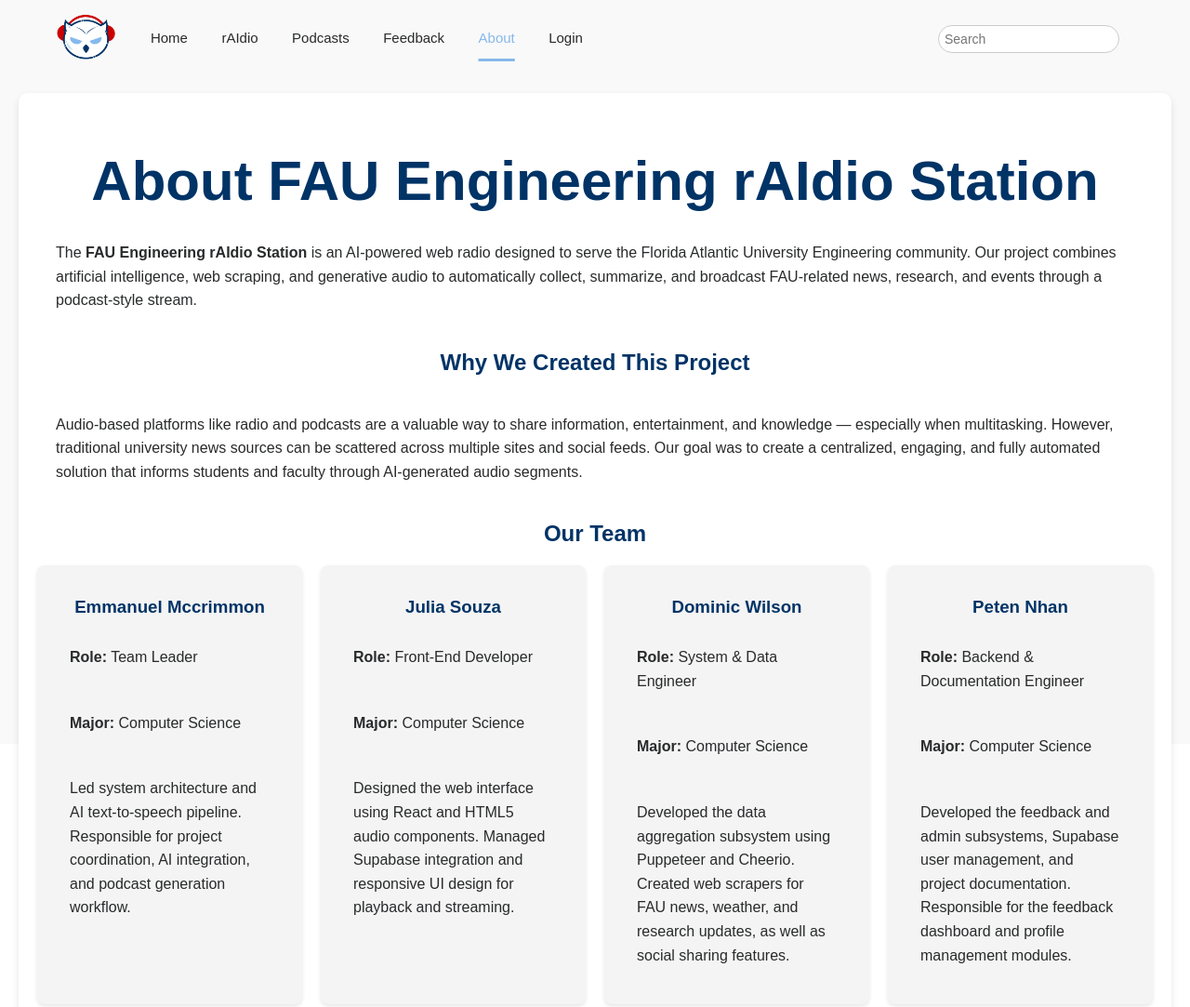
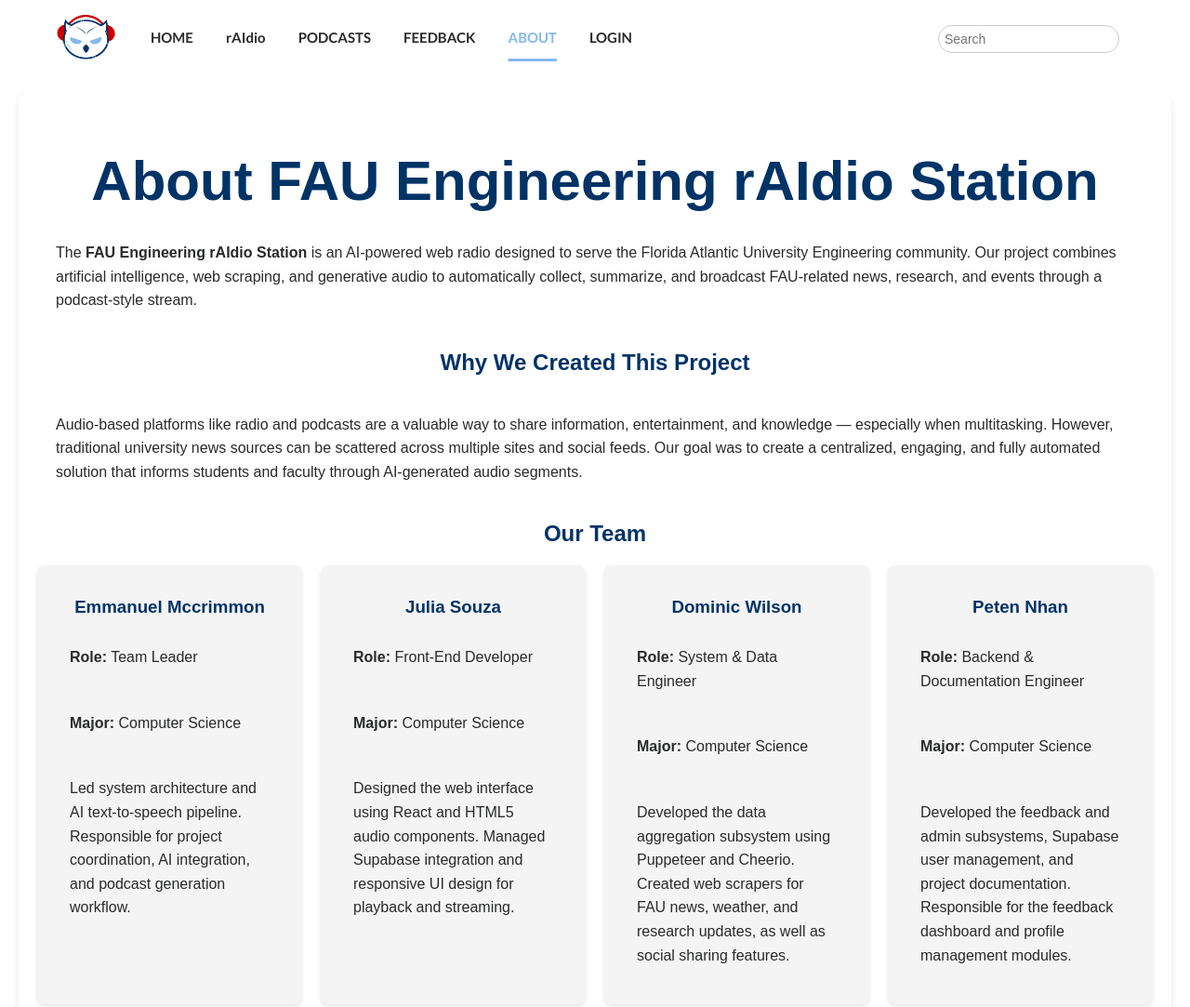
Before and after one commit to Engineering-Group-28/fau-engineering-rAIdio, a website: page pages/about.html in a window 1280 px wide. Shown: the top 1083 px of the page at 93% size. Drawn offline with nearby package versions, Linux system fonts and the light colour scheme.

Commit message:
Home text fix + About page update

```diff
--- a/pages/about.html
+++ b/pages/about.html
@@ -5,7 +5,7 @@
 <link rel="preconnect" href="https://fonts.googleapis.com">
 <link rel="preconnect" href="https://fonts.gstatic.com" crossorigin>
 <link href="https://fonts.googleapis.com/css2?family=Lato:ital,wght@0,100;0,300;0,400;0,700;0,900;1,100;1,300;1,400;1,700;1,900&display=swap" rel="stylesheet">
-  <title>About | FAU Engineering rAIdio Station</title>
+  <title>About</title>
   <style>
     /* General Styles */
     .lato-regular {
@@ -58,7 +58,7 @@ html {background-color: #FFFFFF; margin: 0; padding: 0; height: 100%;}
       margin: 0;
       padding: 0;
       font-family: 'Lexend', sans-serif;
-      background-color: #f9f9f9;
+      background-color: #ffffff;
       color: #292A2B;
     }
 
@@ -185,17 +185,17 @@ html {background-color: #FFFFFF; margin: 0; padding: 0; height: 100%;}
 </head>
 <body>
   <!-- Top Navigation -->
-  <div class="topnav">
+  <div class="topnav lato-bold">
     <img src="images/fau_engineering.png" alt="Engineering rAIdio">
     <div>
-      <a href="home.html">Home</a>
+      <a href="home.html">HOME</a>
       <a href="rAIdio.html">rAIdio</a>
-      <a href="podcasts.html">Podcasts</a>
-      <a href="feedback.html">Feedback</a>
-      <a class="active" href="about.html">About</a>
-      <a id="loginLink" href="login.html">Login</a>
+      <a href="podcasts.html">PODCASTS</a>
+      <a href="feedback.html">FEEDBACK</a>
+      <a class="active" href="about.html">ABOUT</a>
+      <a id="loginLink" href="login.html">LOGIN</a>
       <a id="profileLink" href="profile.html" style="display:none;">Profile</a>
-      <button id="logoutBtn" style="display:none;">Logout</button>
+      <button id="logoutBtn" style="display:none;">LOGOUT</button>
     </div>
     <input type="search" placeholder="Search">
   </div>
@@ -268,7 +268,10 @@ html {background-color: #FFFFFF; margin: 0; padding: 0; height: 100%;}
 
   <!-- Footer -->
   <div class="footer">
-    <p>&copy; 2025 FAU Engineering rAIdio Station. All rights reserved. | <a href="privacy.html">Privacy Policy</a></p>
+    <p><span style="color: #FFFFFF;">
+      &copy; 2025 FAU Engineering rAIdio Station. All rights reserved. |
+      </span>
+      <a href="privacy.html">Privacy Policy</a></p>
   </div>
 
   <script src="https://cdn.jsdelivr.net/npm/@supabase/supabase-js@2"></script>
```
Also changed, not shown: pages/home.html (+1 -1 lines).
